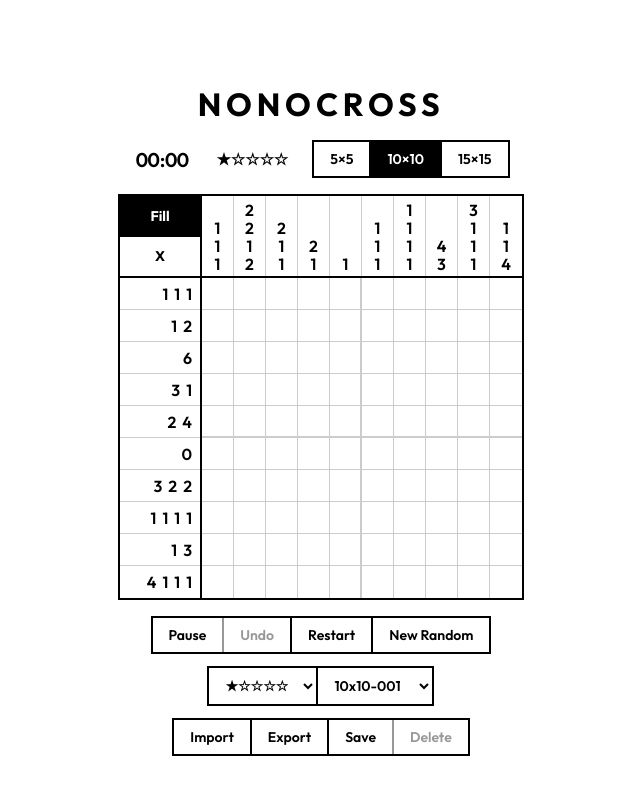
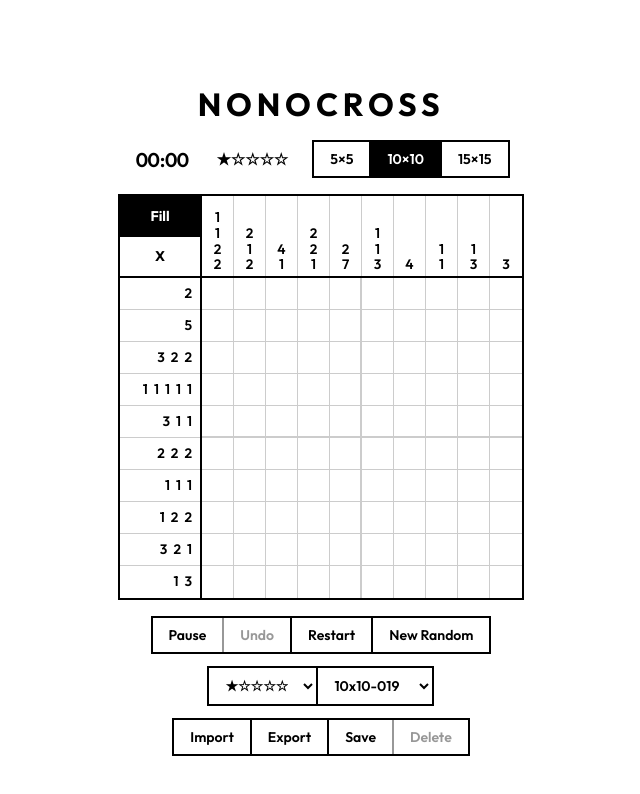
Before and after one commit to Fince10086/nonocross, a Vue app: page / in a window 1280 px wide. Shown: the top 794 px of the page, without its empty margins (319-959 px from the left). Built offline with nearby package versions, Linux system fonts and the light colour scheme.

Commit message:
增加默认随机选择谜题

```diff
--- a/src/App.vue
+++ b/src/App.vue
@@ -125,8 +125,9 @@ onMounted(() => {
         if (stars.length > 0) {
             game.selectedStar.value = Math.min(...stars);
             const puzzles = game.puzzlesForStar.value;
-            if (puzzles.length > 0) {
-                game.selectBankPuzzle(puzzles[0]);
+            const randomPuzzle = puzzles[Math.floor(Math.random() * puzzles.length)];
+            if (randomPuzzle) {
+                game.selectBankPuzzle(randomPuzzle);
             } else {
                 game.generateNewPuzzle();
             }
--- a/src/composables/useGame.js
+++ b/src/composables/useGame.js
@@ -186,6 +186,17 @@ export function useGame(timer, favorites) {
     currentStars.value = puzzle.starsText || null
     currentPuzzleId.value = puzzle.id || null
     restart()
+  }
+
+  /**
+   * 从谜题列表中随机选择一道
+   * @param {object[]} puzzles - 谜题列表
+   * @returns {object|null} 随机谜题
+   */
+  function pickRandomPuzzle(puzzles) {
+    if (!puzzles || puzzles.length === 0) return null
+    const idx = Math.floor(Math.random() * puzzles.length)
+    return puzzles[idx]
   }
 
   /**
@@ -410,8 +421,9 @@ export function useGame(timer, favorites) {
     if (stars.length > 0) {
       selectedStar.value = Math.min(...stars)
       const puzzles = puzzlesForStar.value
-      if (puzzles.length > 0) {
-        selectBankPuzzle(puzzles[0])
+      const puzzle = pickRandomPuzzle(puzzles)
+      if (puzzle) {
+        selectBankPuzzle(puzzle)
       } else {
         generateNewPuzzle()
       }
@@ -427,8 +439,9 @@ export function useGame(timer, favorites) {
   function selectStar(star) {
     selectedStar.value = star
     const puzzles = puzzlesForStar.value
-    if (puzzles.length > 0) {
-      selectBankPuzzle(puzzles[0])
+    const puzzle = pickRandomPuzzle(puzzles)
+    if (puzzle) {
+      selectBankPuzzle(puzzle)
     }
   }
 
```
